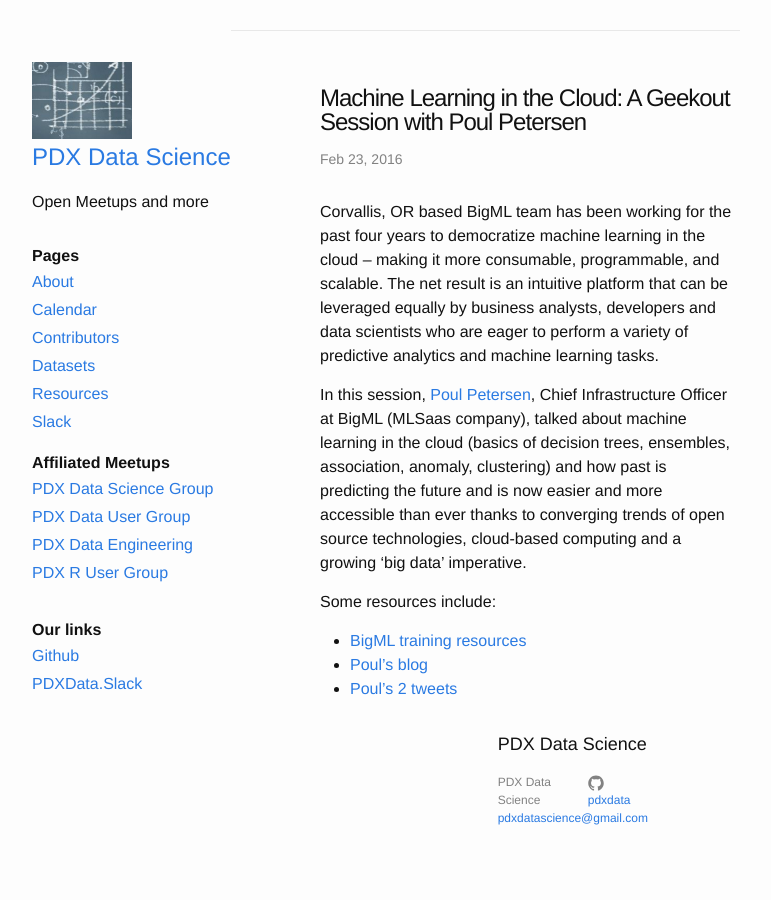
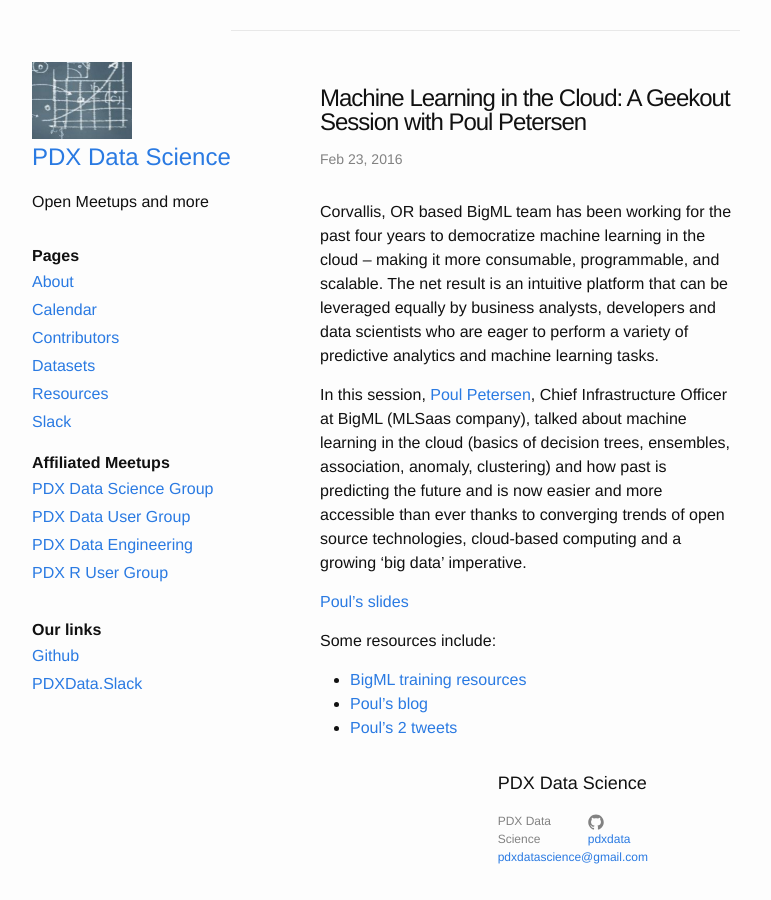
Before and after one commit to PdxData/pdxdata.github.io, a Jekyll site: the page built from _posts/2016-02-23-meetup.markdown, in a window 1280 px wide. Shown: the whole page, without its empty margins (270-1041 px from the left). Built offline with Jekyll 4.4.1, drawn with Linux system fonts in a browser that asks for light colours.

Commit message:
add reference to slides

```diff
--- a/_posts/2016-02-23-meetup.markdown
+++ b/_posts/2016-02-23-meetup.markdown
@@ -10,6 +10,8 @@
 
 In this session, [Poul Petersen](https://www.linkedin.com/in/poul-petersen-9b236b), Chief Infrastructure Officer at BigML (MLSaas company), talked about machine learning in the cloud (basics of decision trees, ensembles, association, anomaly, clustering) and how past is predicting the future and is now easier and more accessible than ever thanks to converging trends of open source technologies, cloud-based computing and a growing ‘big data' imperative.
 
+[Poul's slides](./_slides/slides_2016_02_23_bigml_Algorithm_Demo_2016.pdf)
+
 Some resources include:
 
 * [BigML training resources](https://bigml.com/training#resources)
```
